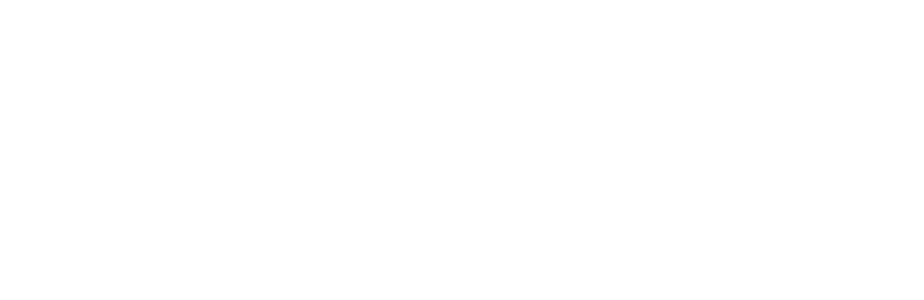
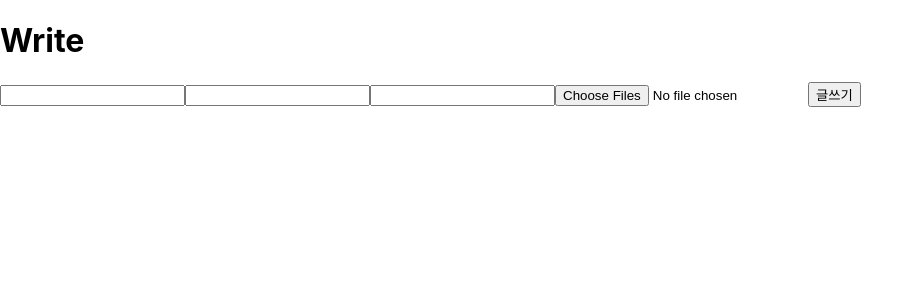
Before and after one commit to mawoo-UI/react, a React (Create React App) app in the folder board/: page /write in a window 1280 px wide. Shown: the top 300 px of the page, without its empty margins (0-924 px from the left). Built offline with nearby package versions, Linux system fonts and the light colour scheme.

Commit message:
파일첨부 부분 구현중/스프링 오류로인해 정확한 확인이아직 어려움

```diff
--- a/board/src/component/board/View.jsx
+++ b/board/src/component/board/View.jsx
@@ -45,8 +45,17 @@
         <p>{data.content}</p>
         <p>{data.regdate}</p>
         <p>{data.writer}</p>
-        <Link to={`/modify/${data.num}`}><button>수저</button> </Link>
+        <Link to={`/modify/${data.num}`}><button>수정</button> </Link>
         <button onClick={handleeDelete}>삭제 </button>
+
+        <div>
+          <h3>attachs: {data.attchDtos.length}</h3>
+          <ul>
+            {data.attachDtos.map(a => <li key={a.uuid}><Link to={a.url}>{a.origin}</Link> </li>)}
+          </ul>
+        </div>
+        <Link to={`/notes/modify/${data.num}`}><button>수정</button> </Link>
+        <button onClick={handleeDelete}>삭제</button>
     </div>
   );
 }
--- a/board/src/component/board/Write.jsx
+++ b/board/src/component/board/Write.jsx
@@ -6,7 +6,8 @@
 
 const Write = () => {
   const {email} = useAuth();
-  const [board, setBoard] = useState({title:'',content:'',writer:''}); //memberEmail:'a@b.c'
+  const [board, setBoard] = useState({title:'',content:'',writer:'', attachDtos:[]}); //memberEmail:'a@b.c'
+  const [uploaded, setUploaded] = useState([]);
   const navigate = useNavigate();
   const {req} =useAxios();
 
@@ -23,41 +24,36 @@
     e.preventDefault();
     console.log(board);
 
-    req('post','board', board);
+    req('post','notes', {...board, attachDtos : uploaded});
 
     alert('글쓰기 성공');
-    navigate("/list");
+    // navigate("/notes");
+  }
 
     const handleFileUpload = async e => {
-      const file = e.target.files[0];
-      if (!file) {
-        alert("파일을 선택해주세요");
-        return;
+      const files = e.target.files;
+    if (!files)  return;
+    console.log(files);
+    const formData = new FormData();
+
+    // const arr = [];
+    for (let i = 0; i < files.length; i++) {
+      formData.append("files", files[i]);
     }
-      const formData = new FormData();
-      formData.append("file", file);
 
     try {
-          const headers ={
-            'Authorization':`Bearer ${file}`
-          }
+      const result = await req('post','file/upload', formData, {'Content-Type': 'multipart/form-data'});
+      // Response.json();
+      console.log(result);
+      setUploaded(result);
 
-        const response = await fetch("http://localhost:8080/api/v1/file/upload", {
-          method: "POST",
-          body: formData,
-        });
 
-        const result = await response.json();
-        if (result.status === "success") {
-          console.log("File uploaded successfully:", result.data);
-        } else {
-          console.error("Upload failed:", result.message);
-        }
     } catch (error) {
       console.error("Error during upload:", error);
+      // return;
     }
   };
-
+    return (
       <div >
       <h1>Write</h1>
       <form onSubmit={handeleSubmit}>
@@ -65,10 +61,13 @@
         <input name="title" value={board.title} onChange={handeleChange}/>
         <input name="content" value={board.content} onChange={handeleChange}/>
         <input name="memberEmail" value={board.writer} onChange={handeleChange}/>
-        <input type="file"onClick={handleFileUpload} />
+        <input type="file"onClick={handleFileUpload} name="file" multiple />
         <button>글쓰기</button>
       </form>
+      <ul>
+        {uploaded.map(u => <li key={u.s3Key}>{u.s3Key}</li>)}
+      </ul>
     </div>
-  }
+    )
 }
 export default Write;
```
Lines whose indentation alone changed are shown as unchanged.
